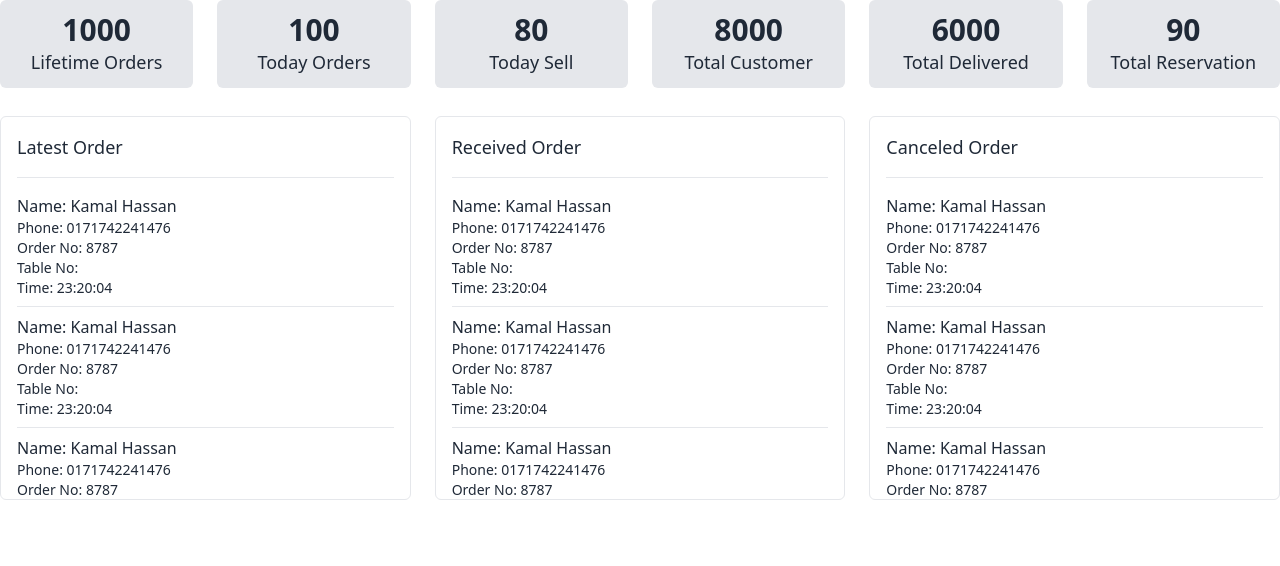
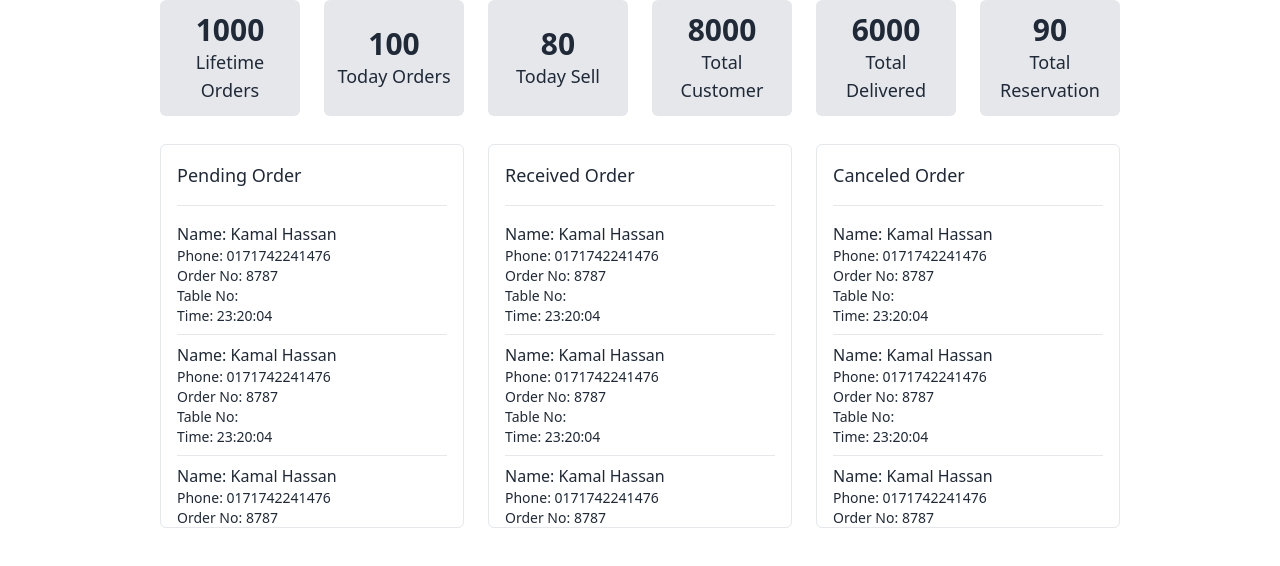
Before and after one commit to nDevers/Bhojon, a React (Create React App) app: page /user in a window 1280 px wide. Shown: the top 566 px of the page. Built offline with nearby package versions, Linux system fonts and the light colour scheme.

Commit message:
User page design
Co-Authored-By: AbidHasanPiash <60427103+AbidHasanPiash@users.noreply.github.com>

```diff
--- a/src/pages/dashboard/User/UserSummary.js
+++ b/src/pages/dashboard/User/UserSummary.js
@@ -30,7 +30,7 @@ const UserSummary = () => {
 
   const latestSummary = [
     {
-      title: "Latest Order",
+      title: "Pending Order",
       data: [
         {
           name: "Kamal Hassan",
@@ -278,7 +278,7 @@ const UserSummary = () => {
   ];
 
   return (
-    <div>
+    <div className="mx-2 md:mx-32 lg:mx-40 h-screen">
       <div className="grid lg:grid-cols-6 md:grid-cols-4 grid-cols-2 lg:gap-6 md:gap-5 gap-4">
         {summaryData?.map((summary) => (
           <div className="p-3 bg-gray-200 rounded-md flex flex-col items-center justify-center text-center">
```
